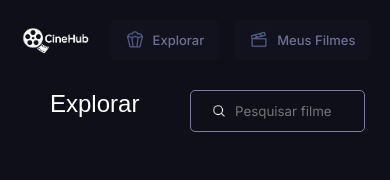
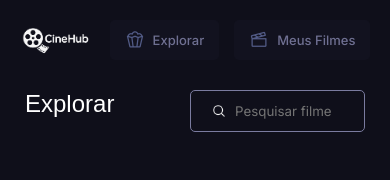
Before and after one commit to Cellymaciel/CineHub, an Angular app: page / in a window 390 px wide. Shown: the top 180 px of the page. Built offline with nearby package versions, Linux system fonts and the light colour scheme; a web font is replaced by a local one.

Commit message:
:hammer: :: Add Resposinvidade Home 2.0

```diff
--- a/src/app/component/home/home.css
+++ b/src/app/component/home/home.css
@@ -129,7 +129,7 @@
   font-family: 'Inter', sans-serif;
 }
 
-@media screen and (max-width: 500px) {
+@media screen and (max-width: 400px) {
 .container{
   padding: 10px 25px 10px 25px;
   margin-bottom: 25px;
@@ -144,7 +144,6 @@
   font-weight: 300 !important;
   font-family: "Rammetto One", sans-serif !important ;
   font-style: normal !important;
-  margin-left: 25px;
 }
 #search{
   width: 175px;
```
